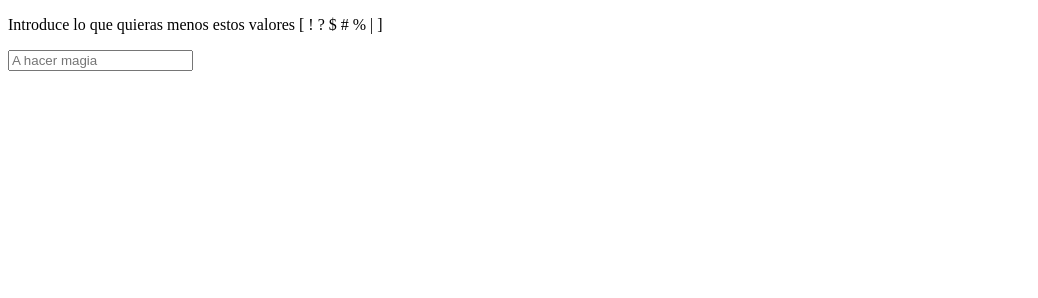
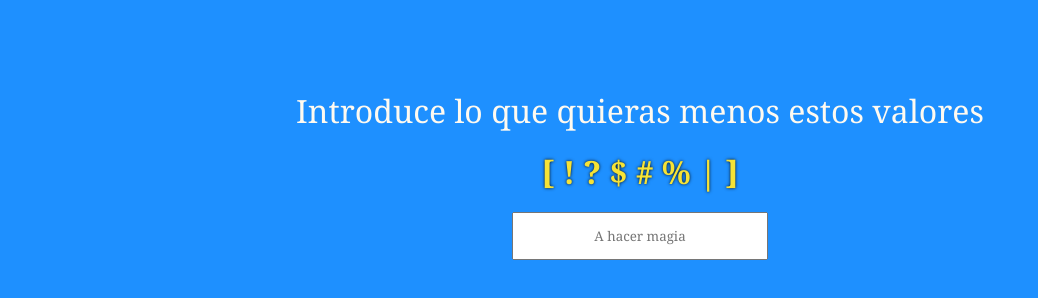
Before and after one commit to DanielLorenzoCabrera/regExp, a plain HTML site: page index.html in a window 1280 px wide. Shown: the whole page, without its empty margins (0-1038 px from the left). Drawn offline with Linux system fonts and the light colour scheme.

Commit message:
Estilos añadidos

```diff
--- /dev/null
+++ b/estilos.css
@@ -0,0 +1,41 @@
+*{
+    margin: 0;
+    padding: 0;
+    box-sizing: border-box;
+    font-family:Cambria, Cochin, Georgia, Times, 'Times New Roman', serif;
+}
+
+body{
+    background-color: dodgerblue;
+}
+
+p{
+    font-size: 2em;
+    color: floralwhite;
+    text-align: center;
+}
+
+input{
+    text-align: center;
+    padding: 1em 2em ;
+}
+
+
+
+.regexp{
+    display: flex;
+    flex-flow: column nowrap;
+    height: 30vh;
+
+    align-items: center;
+    justify-content: space-around;
+    background-color: dodgerblue;
+    padding: 1em;
+    margin: 4em auto;
+}
+
+.valores{
+    font-weight: bolder;
+    color: rgb(246, 227, 54);
+    text-shadow: 0 0 .1em black;
+}
--- a/index.html
+++ b/index.html
@@ -6,10 +6,12 @@
     <meta name="viewport" content="width=device-width, initial-scale=1.0">
     <title>Ejemplo Expresión Regular</title>
     <script src="index.js"></script>
+    <link rel="stylesheet" href="estilos.css">
 </head>
 <body>
     <div class="regexp">
-        <p>Introduce lo que quieras menos estos valores [ ! ? $ # % | ]</p>
+        <p>Introduce lo que quieras menos estos valores</p>
+        <p class="valores">[ ! ? $ # % | ]</p>
         <input type="text" name="" placeholder="A hacer magia">
         <p class="advertencia"></p>
     </div>
```
